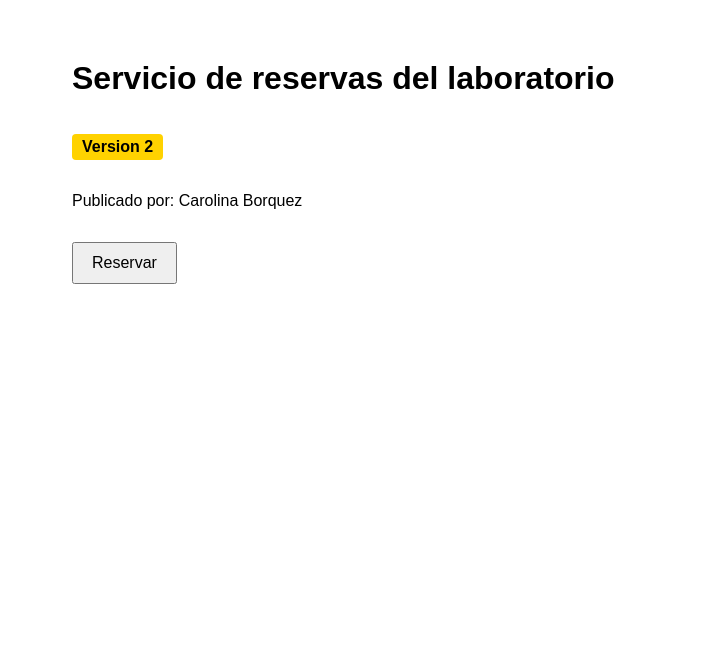
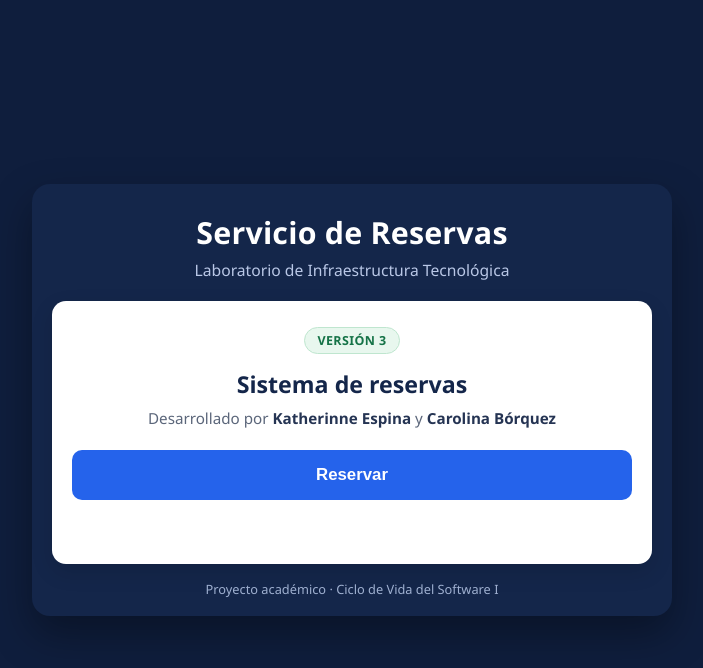
Before and after one commit to caroborquez-spec/AUY1102-EP3-caroborquez-spec, a plain HTML site: page site/index.html in a window 1280 px wide. Shown: the whole page, without its empty margins (288-991 px from the left). Drawn offline with Linux system fonts and the light colour scheme.

Commit message:
feat: rediseña el sitio de reservas y publica la version 3

```diff
--- a/site/index.html
+++ b/site/index.html
@@ -3,20 +3,124 @@
 <head>
   <meta charset="UTF-8">
   <meta name="viewport" content="width=device-width, initial-scale=1">
-  <title>Reservas de laboratorio</title>
+  <title>Servicio de Reservas · Laboratorio de Infraestructura Tecnológica</title>
   <style>
-    body { font-family: Arial, sans-serif; max-width: 560px; margin: 60px auto; padding: 0 16px; }
-    .version { display: inline-block; background: #ffd200; padding: 4px 10px; border-radius: 4px; font-weight: bold; }
-    button { margin-top: 16px; padding: 10px 18px; font-size: 16px; cursor: pointer; }
-    #mensaje { margin-top: 12px; color: #0a7a2f; font-weight: bold; }
+    * { box-sizing: border-box; }
+    body {
+      margin: 0;
+      min-height: 100vh;
+      display: flex;
+      align-items: center;
+      justify-content: center;
+      padding: 24px 16px;
+      background: #0f1e3d;
+      font-family: "Segoe UI", Roboto, Arial, sans-serif;
+      color: #1f2937;
+    }
+    .marco {
+      width: 100%;
+      max-width: 640px;
+      background: #14264a;
+      border-radius: 18px;
+      padding: 28px 20px 18px;
+      text-align: center;
+      box-shadow: 0 18px 40px rgba(0, 0, 0, .35);
+    }
+    .marco h1 {
+      margin: 0 0 6px;
+      font-size: clamp(1.4rem, 4vw, 1.9rem);
+      color: #ffffff;
+      font-weight: 700;
+      letter-spacing: .2px;
+    }
+    .marco .subtitulo {
+      margin: 0 0 20px;
+      font-size: clamp(.85rem, 2.4vw, .98rem);
+      color: #b9c7e6;
+    }
+    .tarjeta {
+      background: #ffffff;
+      border-radius: 14px;
+      padding: 26px 20px 22px;
+      box-shadow: 0 8px 22px rgba(0, 0, 0, .12);
+    }
+    .version {
+      display: inline-block;
+      background: #e8f7ee;
+      color: #157347;
+      border: 1px solid #bfe6cf;
+      border-radius: 999px;
+      padding: 4px 12px;
+      font-size: .78rem;
+      font-weight: 700;
+      letter-spacing: .4px;
+      text-transform: uppercase;
+    }
+    .tarjeta h2 {
+      margin: 14px 0 8px;
+      font-size: clamp(1.15rem, 3.4vw, 1.45rem);
+      color: #14264a;
+      font-weight: 700;
+    }
+    .autoria {
+      margin: 0 0 22px;
+      font-size: clamp(.85rem, 2.4vw, .95rem);
+      color: #5b667a;
+    }
+    .autoria strong { color: #253453; }
+    button#reservar {
+      width: 100%;
+      border: 0;
+      border-radius: 10px;
+      padding: 15px 18px;
+      background: #2563eb;
+      color: #ffffff;
+      font-size: clamp(.95rem, 2.8vw, 1.05rem);
+      font-weight: 700;
+      cursor: pointer;
+      transition: background .18s ease, transform .08s ease;
+    }
+    button#reservar:hover { background: #1d4ed8; }
+    button#reservar:active { transform: translateY(1px); }
+    button#reservar:focus-visible { outline: 3px solid #93c5fd; outline-offset: 2px; }
+    #mensaje {
+      min-height: 26px;
+      margin: 16px 0 0;
+      font-size: clamp(.95rem, 2.6vw, 1.05rem);
+      font-weight: 700;
+      color: #157347;
+    }
+    .pie {
+      margin: 16px 0 0;
+      font-size: .8rem;
+      color: #9fb0d0;
+    }
+    @media (max-width: 480px) {
+      .marco { padding: 22px 14px 14px; border-radius: 14px; }
+      .tarjeta { padding: 20px 14px 18px; }
+    }
   </style>
 </head>
 <body>
-  <h1>Servicio de reservas del laboratorio</h1>
-  <p class="version">Version 2</p>
-  <!-- Reemplaza el texto entre corchetes por tu nombre completo -->
-  <p>Publicado por: Carolina Borquez</p>
-  <button onclick="document.getElementById('mensaje').textContent = 'Reserva confirmada'">Reservar</button>
-  <p id="mensaje"></p>
+  <div class="marco">
+    <h1>Servicio de Reservas</h1>
+    <p class="subtitulo">Laboratorio de Infraestructura Tecnológica</p>
+
+    <main class="tarjeta">
+      <span class="version">Versión 3</span>
+      <h2>Sistema de reservas</h2>
+      <p class="autoria">Desarrollado por <strong>Katherinne Espina</strong> y <strong>Carolina Bórquez</strong></p>
+      <button id="reservar" type="button">Reservar</button>
+      <p id="mensaje" role="status" aria-live="polite"></p>
+    </main>
+
+    <p class="pie">Proyecto académico · Ciclo de Vida del Software I</p>
+  </div>
+
+  <script>
+    document.getElementById('reservar').addEventListener('click', function () {
+      document.getElementById('mensaje').textContent = '✓ Reserva confirmada';
+    });
+  </script>
 </body>
 </html>
```
